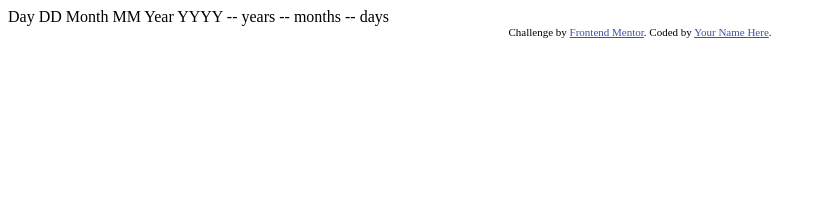
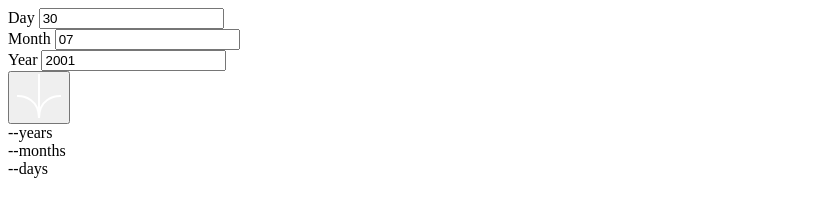
Before and after one commit to yazdrahobycha/age-calculator, a plain HTML site: page index.html in a window 1280 px wide. Shown: the whole page, without its empty margins (0-824 px from the left). Drawn offline with Linux system fonts and the light colour scheme.

Commit message:
added initial html

```diff
--- a/index.html
+++ b/index.html
@@ -1,37 +1,71 @@
 <!DOCTYPE html>
 <html lang="en">
     <head>
-  <meta charset="UTF-8">
-  <meta name="viewport" content="width=device-width, initial-scale=1.0"> <!-- displays site properly based on user's device -->
+        <meta charset="UTF-8" />
+        <meta name="viewport" content="width=device-width, initial-scale=1.0" />
+        <!-- displays site properly based on user's device -->
 
-  <link rel="icon" type="image/png" sizes="32x32" href="./assets/images/favicon-32x32.png">
+        <link
+            rel="icon"
+            type="image/png"
+            sizes="32x32"
+            href="./assets/images/favicon-32x32.png"
+        />
 
-  <title>Frontend Mentor | Age calculator app</title>
+        <title>Age calculator app</title>
 
         <!-- Feel free to remove these styles or customise in your own stylesheet 👍 -->
         <style>
-    .attribution { font-size: 11px; text-align: center; }
-    .attribution a { color: hsl(228, 45%, 44%); }
+            .attribution {
+                font-size: 11px;
+                text-align: center;
+            }
+            .attribution a {
+                color: hsl(228, 45%, 44%);
+            }
         </style>
     </head>
     <body>
-
-  Day
-  DD
-
-  Month
-  MM
-
-  Year
-  YYYY
-
-  -- years
-  -- months
-  -- days
-
-  <div class="attribution">
-    Challenge by <a href="https://www.frontendmentor.io?ref=challenge" target="_blank">Frontend Mentor</a>.
-    Coded by <a href="#">Your Name Here</a>.
+        <div class="app__container">
+            <div class="form__container">
+                <form>
+                    <div class="inputs__container">
+                        <div class="time__input">
+                            <label for="day">Day</label>
+                            <input value="30" name="day" type="text" id="day" />
+                        </div>
+                        <div class="time__input">
+                            <label for="month">Month</label>
+                            <input
+                                value="07"
+                                name="month"
+                                type="text"
+                                id="month"
+                            />
+                        </div>
+                        <div class="time__input">
+                            <label for="year">Year</label>
+                            <input
+                                value="2001"
+                                name="year"
+                                type="text"
+                                id="year"
+                            />
+                        </div>
+                    </div>
+                    <div class="submit__container">
+                        <div class="divider"></div>
+                        <button class="submit__btn" type="submit">
+                            <img src="assets/images/icon-arrow.svg" alt="Submit" />
+                        </button>
+                    </div>
+                </form>
+            </div>
+            <div class="results__container">
+              <div class="result"><span class="years__result">--</span>years</div>
+              <div class="result"><span class="months__result">--</span>months</div>
+              <div class="result"><span class="days__result">--</span>days</div>
+            </div>
         </div>
     </body>
 </html>
--- /dev/null
+++ b/style.css
@@ -0,0 +1,69 @@
+/*
+  1. Use a more-intuitive box-sizing model.
+*/
+*,
+*::before,
+*::after {
+    box-sizing: border-box;
+}
+/*
+  2. Remove default margin
+*/
+* {
+    margin: 0;
+}
+/*
+  3. Allow percentage-based heights in the application
+*/
+html,
+body {
+    height: 100%;
+}
+/*
+  Typographic tweaks!
+  4. Add accessible line-height
+  5. Improve text rendering
+*/
+body {
+    line-height: 1.5;
+    -webkit-font-smoothing: antialiased;
+}
+/*
+  6. Improve media defaults
+*/
+img,
+picture,
+video,
+canvas,
+svg {
+    display: block;
+    max-width: 100%;
+}
+/*
+  7. Remove built-in form typography styles
+*/
+input,
+button,
+textarea,
+select {
+    font: inherit;
+}
+/*
+  8. Avoid text overflows
+*/
+p,
+h1,
+h2,
+h3,
+h4,
+h5,
+h6 {
+    overflow-wrap: break-word;
+}
+/*
+  9. Create a root stacking context
+*/
+#root,
+#__next {
+    isolation: isolate;
+}
```
Lines whose indentation alone changed are shown as unchanged.
